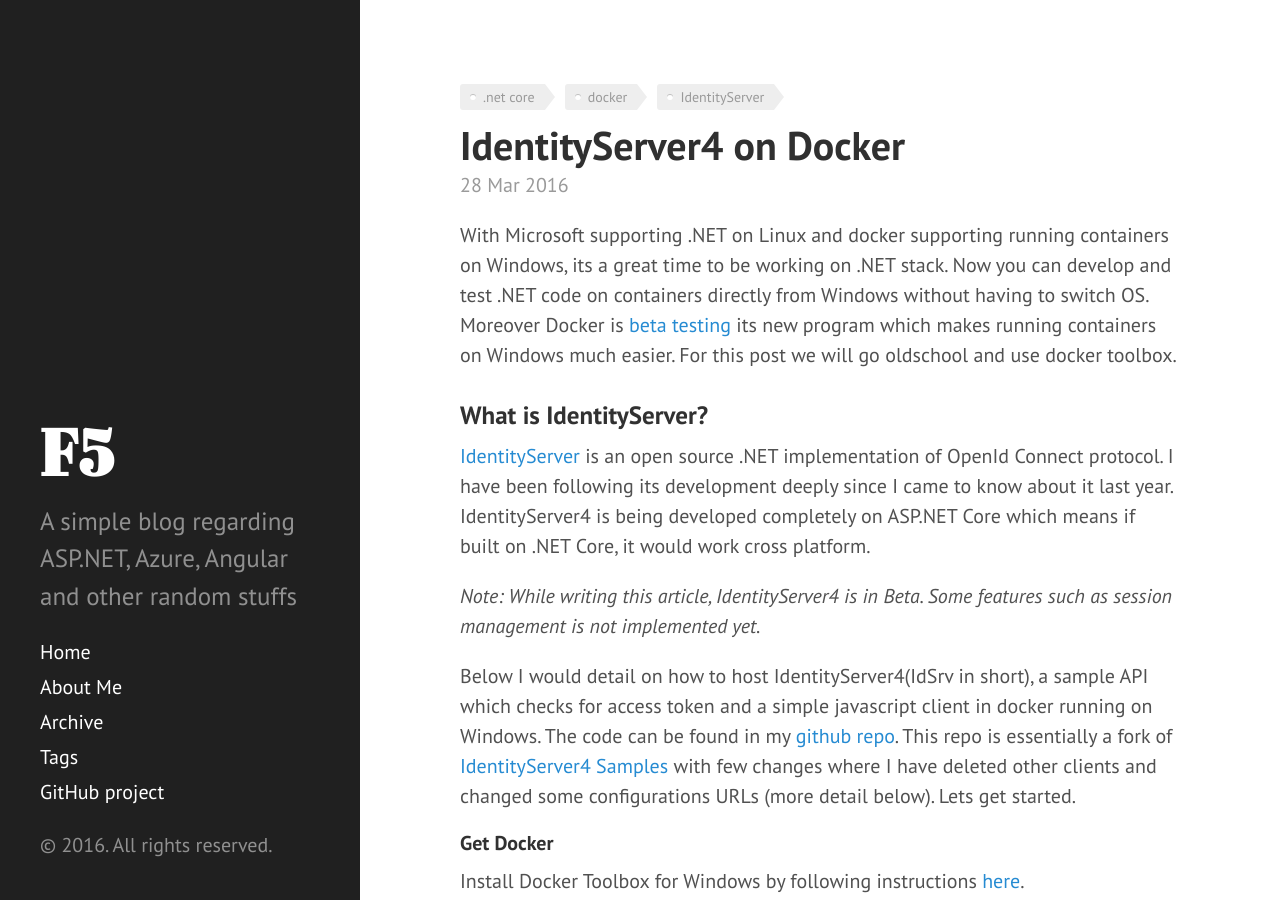
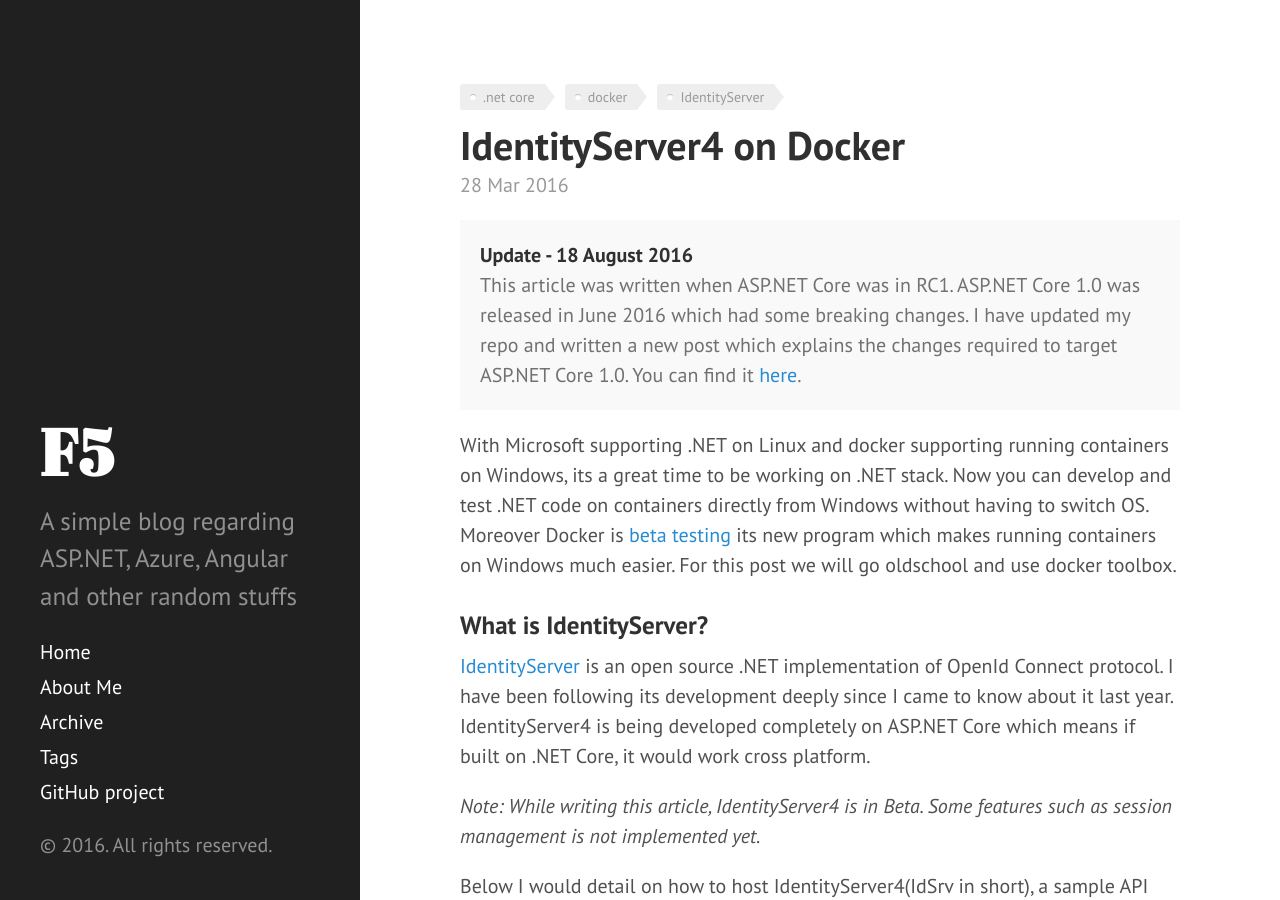
Before and after one commit to ankitbko/ankitbko.github.io, a Jekyll site: the page built from _posts/2016-03-28-IdentityServer4-on-Docker.md, in a window 1280 px wide and 900 px high. Built offline with Jekyll 4.4.1, drawn with Linux system fonts in a browser that asks for light colours; comment, search, counter and statistics services are not loaded.

Commit message:
Added update section to point to new article

```diff
--- a/_posts/2016-03-28-IdentityServer4-on-Docker.md
+++ b/_posts/2016-03-28-IdentityServer4-on-Docker.md
@@ -5,6 +5,12 @@
 tags: [.net core, docker, IdentityServer]
 description: A tutorial on how to host IdentityServer 4 on Docker
 ---
+
+<div class="message">
+<strong>Update - 18 August 2016</strong>
+<br>
+This article was written when ASP.NET Core was in RC1. ASP.NET Core 1.0 was released in June 2016 which had some breaking changes. I have updated my repo and written a new post which explains the changes required to target ASP.NET Core 1.0. You can find it <a href="https://ankitbko.github.io/2016/08/IdentityServer4-on-Docker-netcorertm/">here</a>.
+</div>
 
 With Microsoft supporting .NET on Linux and docker supporting running containers on Windows, its a great time to be working on .NET stack. Now you can develop and test .NET code on containers directly from Windows without having to switch OS. Moreover Docker is [beta testing](https://blog.docker.com/2016/03/docker-for-mac-windows-beta/) its new program which makes running containers on Windows much easier. For this post we will go oldschool and use docker toolbox.
 
```
